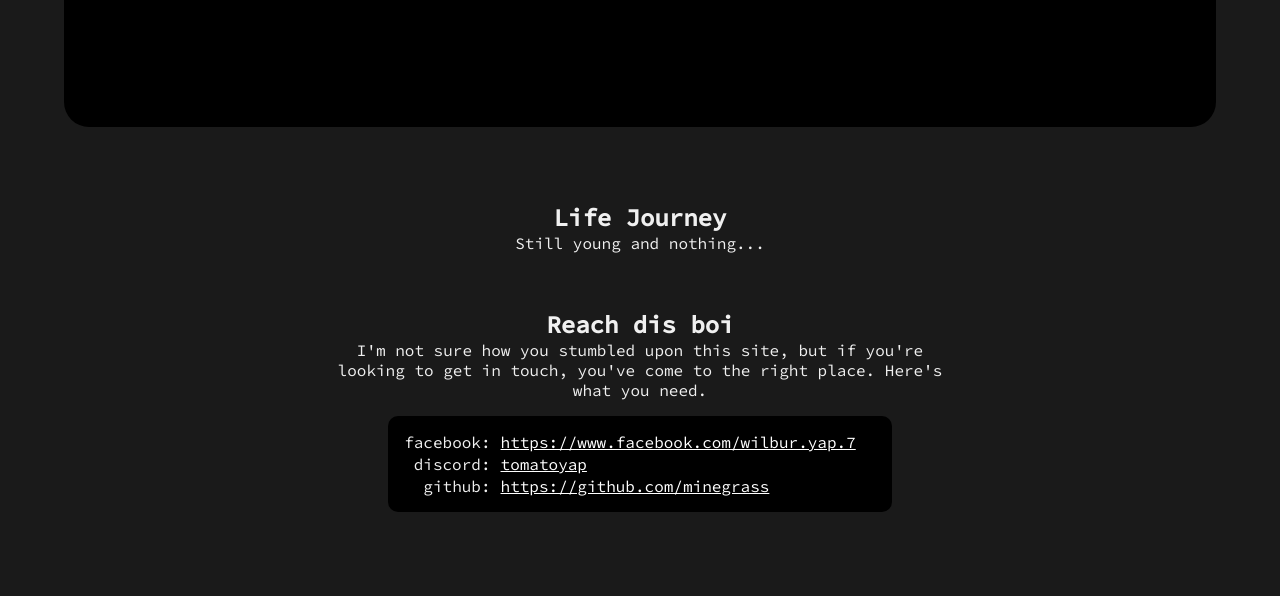
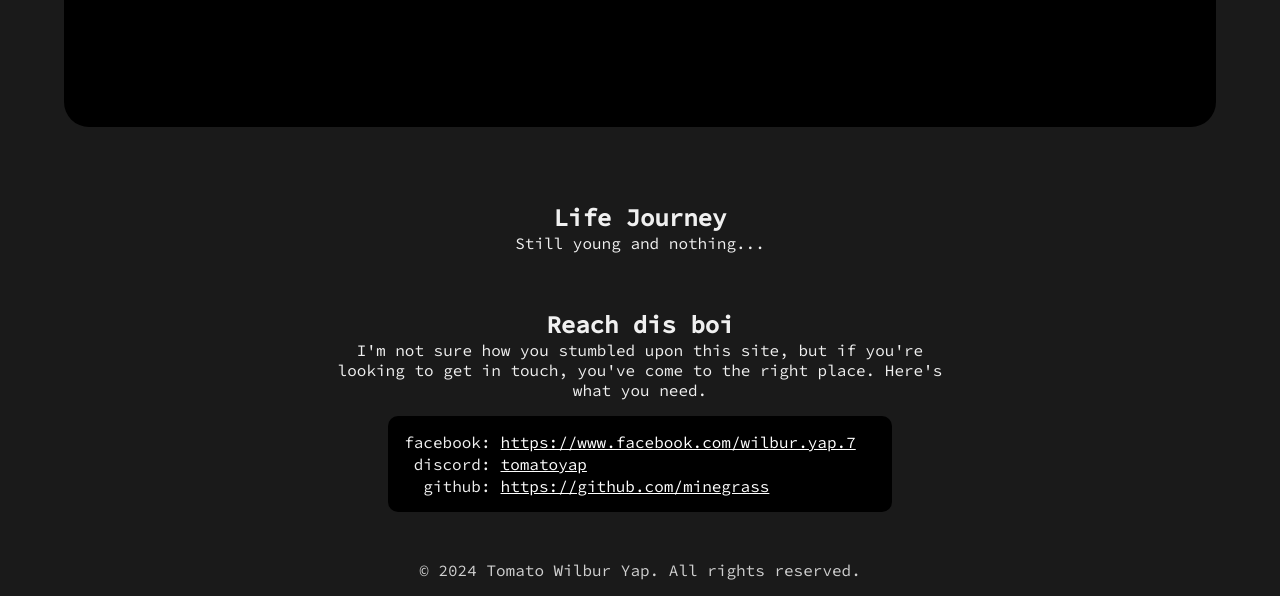
Before and after one commit to minegrass/my-astro-portfolio, an Astro site: page / in a window 1280 px wide. Shown: the part 423-1019 px from the top of the page. Before the commit the page ends 967 px from the top, so only its background shows below. Built offline with nearby package versions, Linux system fonts and the light colour scheme; Astro itself is replaced by a stand-in of ours.

Commit message:
added copyright

```diff
--- a/src/layouts/Layout.astro
+++ b/src/layouts/Layout.astro
@@ -4,6 +4,8 @@ interface Props {
 }
 
 const { title } = Astro.props;
+
+const currentYear = new Date().getFullYear();
 ---
 
 <!doctype html>
@@ -55,8 +57,11 @@ const { title } = Astro.props;
   </head>
   <body>
     <slot />
+    <footer class="footer">
+      <!-- copyright -->
+      <p>&copy; {currentYear} Tomato Wilbur Yap. All rights reserved.</p>
+    </footer>
   </body>
-</html>
   <style is:global>
     :root {
       --accent: 136, 58, 234;
@@ -92,4 +97,16 @@ const { title } = Astro.props;
         Courier New,
         monospace;
     }
+
+    .footer {
+      bottom: 0;
+      text-align: center;
+      padding: 1rem;
+      background-color: #1a1a1a;
+      /* grey color copyright text */
+      color: #d0d0d0;
+    }
   </style>
+</html>
+
+<script></script>
```
Lines whose indentation alone changed are shown as unchanged.
